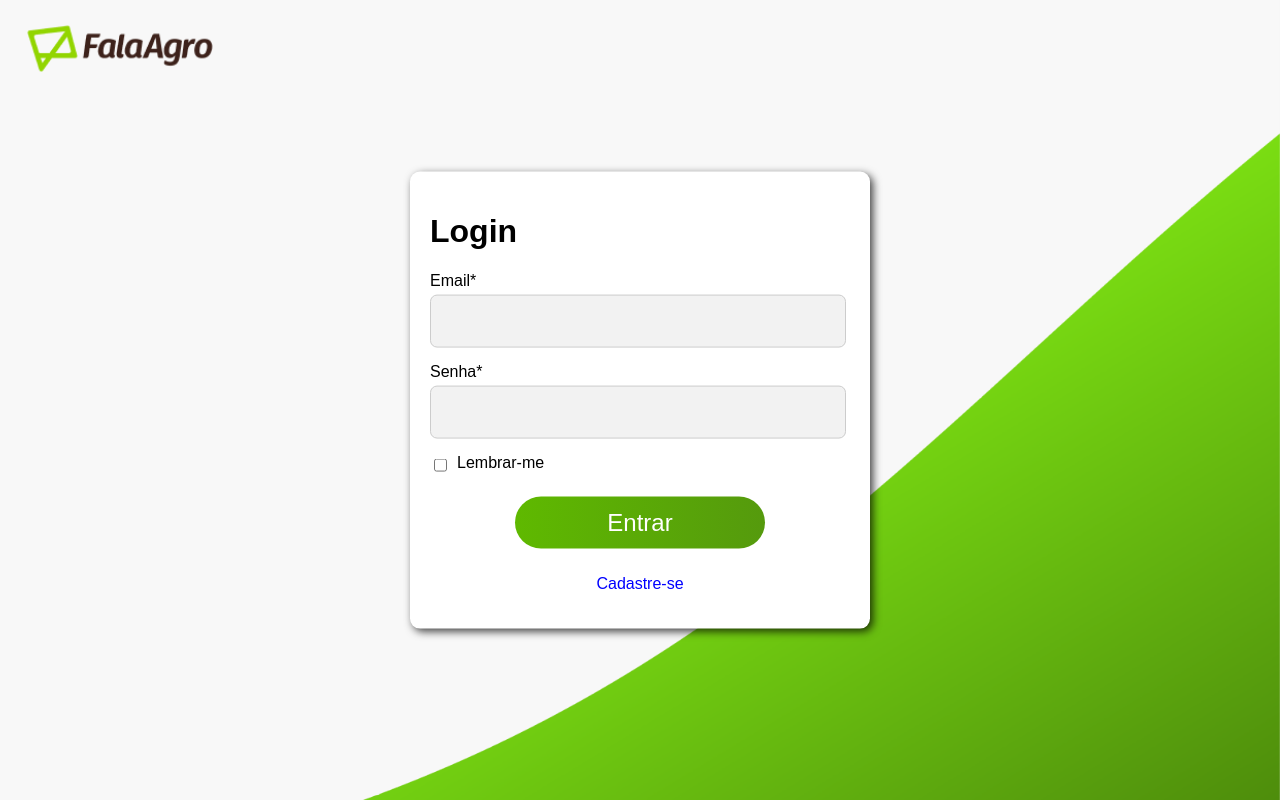
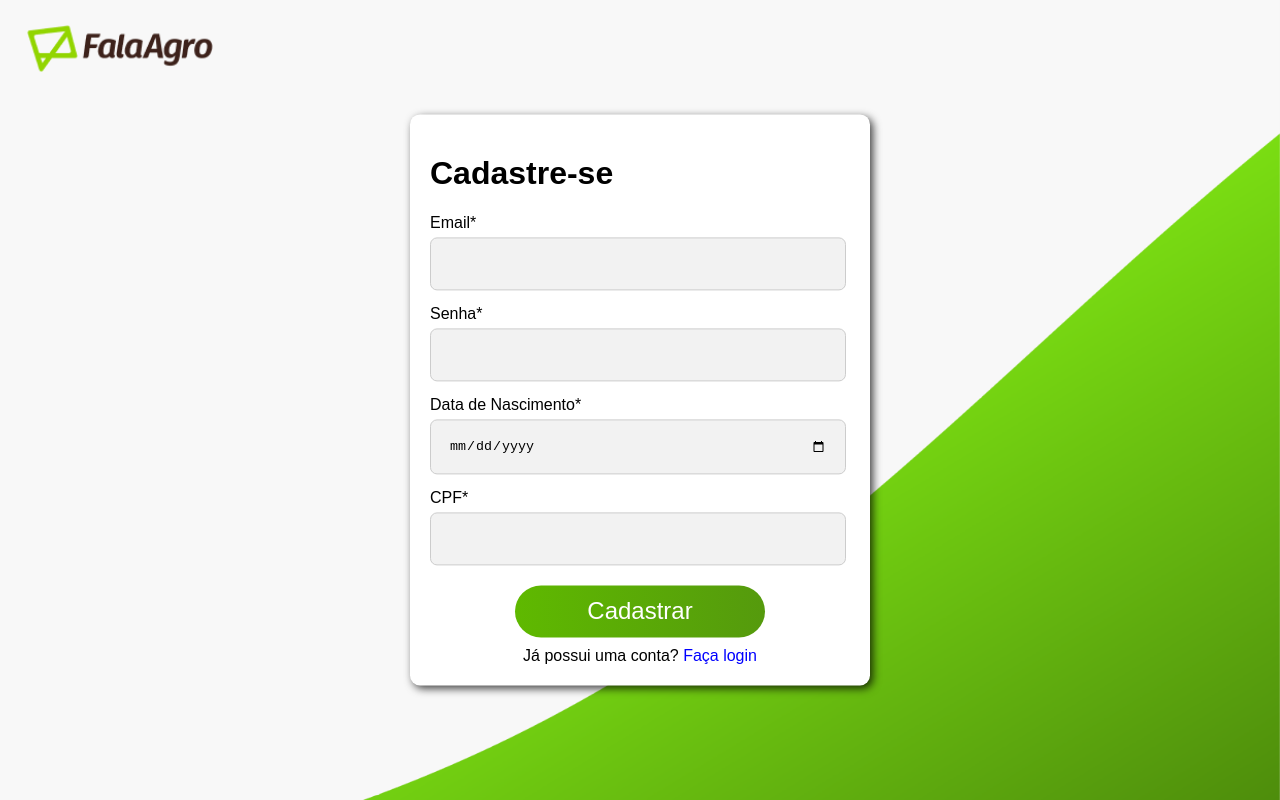
Before and after one commit to dmds97/Fala_Agro, a React (Vite) app: page /signup in a window 1280 px wide. Built offline with nearby package versions, Linux system fonts and the light colour scheme.

Commit message:
Iniciando a página de cadastro

```diff
--- a/package.json
+++ b/package.json
@@ -29,5 +29,6 @@
     "typescript": "^5.5.3",
     "typescript-eslint": "^8.0.1",
     "vite": "^5.4.1"
-  }
+  },
+  "packageManager": "yarn@1.22.22+sha1.ac34549e6aa8e7ead463a7407e1c7390f61a6610"
 }
--- a/src/App.tsx
+++ b/src/App.tsx
@@ -1,11 +1,20 @@
+import { BrowserRouter, Routes, Route } from "react-router-dom";
+
+import LoginPage from "./pages/LoginPage/index";
+import SignUpPage from "./pages/SignUpPage";
 import "./index.css";
-import LoginPage from "./pages/LoginPage/index";
+
 
 function App() {
   return (
     <>
       <div>
-        <LoginPage />
+        <BrowserRouter>
+          <Routes>
+            <Route path="/" element={<LoginPage />} />
+            <Route path="/signup" element={<SignUpPage />} />
+          </Routes>
+        </BrowserRouter>
       </div>
     </>
   );
--- a/src/components/Button/Button.tsx
+++ b/src/components/Button/Button.tsx
@@ -1,7 +1,7 @@
 import "./style.css";
 
-const Button = () => {
-  return <button type="submit">Entrar</button>;
+const Button = ({value}: {value:string}) => {
+  return <button type="submit">{value}</button>;
 };
 
 export default Button;
--- a/src/pages/LoginPage/index.tsx
+++ b/src/pages/LoginPage/index.tsx
@@ -3,7 +3,7 @@ import "./style.css";
 import logo from "../../assets/img/logo.png";
 import { zodResolver } from "@hookform/resolvers/zod";
 import * as z from "zod";
-import Button from "../../components/Button/button";
+import Button from "../../components/Button/Button";
 
 const schema = z.object({
   email: z
@@ -46,7 +46,7 @@ const LoginPage = () => {
               <div>
                 <label htmlFor="email">Email*</label>
                 <input id="email" type="email" {...register("email")} />
-                {errors.email && <p>{errors.email.message as string}</p>}
+                {errors.email && <p className="error-message">{errors.email.message as string}</p>}
               </div>
               <div>
                 <label htmlFor="password">Senha*</label>
@@ -55,7 +55,7 @@ const LoginPage = () => {
                   type="password"
                   {...register("password")}
                 />
-                {errors.password && <p>{errors.password.message as string}</p>}
+                {errors.password && <p className="error-message">{errors.password.message as string}</p>}
               </div>
               <div className="checkbox-container">
                 <input type="checkbox" id="remember" />
@@ -63,8 +63,8 @@ const LoginPage = () => {
               </div>
             </div>
             <div className="button-container">
-              <Button />
-              <p>Cadastre-se</p>
+              <Button value="Entrar"/>
+              <a href="/signup">Cadastre-se</a>
             </div>
           </form>
         </div>
--- a/src/pages/LoginPage/style.css
+++ b/src/pages/LoginPage/style.css
@@ -92,18 +92,20 @@ input[type="password"] {
   margin-top: 20px;
 }
 
-p {
+a {
   text-align: center;
+  text-decoration: none;
   color: blue;
   cursor: pointer;
 }
 
-p:hover {
+a:hover {
   text-decoration: underline;
 }
 
 .error-message {
   color: red;
-  font-size: 0.875rem;
+  font-size: 0.75rem;
+  font-style: italic;
   margin-top: 5px;
 }
--- /dev/null
+++ b/src/pages/SignUpPage/index.tsx
@@ -0,0 +1,91 @@
+import { useForm, SubmitHandler } from "react-hook-form";
+import "./style.css";
+import logo from "../../assets/img/logo.png";
+import { zodResolver } from "@hookform/resolvers/zod";
+import * as z from "zod";
+import Button from "../../components/Button/Button";
+
+const schema = z.object({
+  email: z
+    .string()
+    .email("E-mail inválido")
+    .nonempty("Esse campo é obrigatório"),
+  password: z
+    .string()
+    .min(8, "Mínimo 8 caracteres")
+    .nonempty("Esse campo é obrigatório"),
+  date: z
+    .string()
+    .nonempty("Esse campo é obrigatório")
+});
+
+type LoginFormInputs = z.infer<typeof schema>;
+
+const SignUpPage = () => {
+  const {
+    register,
+    handleSubmit,
+    formState: { errors },
+  } = useForm<LoginFormInputs>({
+    resolver: zodResolver(schema),
+    mode: "onBlur",
+  });
+
+  const onSubmit: SubmitHandler<LoginFormInputs> = (data) => {
+    console.log(data);
+  };
+
+  return (
+    <>
+      <div className="background"></div>
+      <img src={logo} alt="Logo" className="logo" />
+      <div className="modal">
+        <div className="content">
+          <div className="titlelogin">
+            <h1>Cadastre-se</h1>
+          </div>
+          <form onSubmit={handleSubmit(onSubmit)}>
+            <div className="inputsdata">
+              <div>
+                <label htmlFor="email">Email*</label>
+                <input id="email" type="email" {...register("email")} />
+                {errors.email && <p className="error-message">{errors.email.message as string}</p>}
+              </div>
+              <div>
+                <label htmlFor="password">Senha*</label>
+                <input
+                  id="password"
+                  type="password"
+                  {...register("password")}
+                />
+                {errors.password && <p className="error-message">{errors.password.message as string}</p>}
+              </div>
+              <div>
+                <label htmlFor="date">Data de Nascimento*</label>
+                <input
+                  id="date"
+                  type="date"
+                  {...register("date")}
+                />
+                {errors.date && <p className="error-message">{errors.date.message as string}</p>}
+              </div>
+              <div>
+                <label htmlFor="cpf">CPF*</label>
+                <input
+                  id="cpf"
+                  type="text"
+                />
+              </div>
+            </div>
+            <div className="button-container">
+              <Button value="Cadastrar"/>
+              <span>Já possui uma conta? <a href="/">Faça login</a></span>
+            </div>
+          </form>
+        </div>
+      </div>
+    </>
+  );
+};
+
+export default SignUpPage;
--- /dev/null
+++ b/src/pages/SignUpPage/style.css
@@ -0,0 +1,113 @@
+body,
+html {
+  height: 100%;
+}
+
+.background {
+  position: fixed;
+  top: 0;
+  left: 0;
+  width: 100%;
+  height: 100%;
+  background-image: url("../../assets/img/BG-01.png");
+  background-size: cover;
+  background-position: center;
+  z-index: -1;
+}
+
+.logo {
+  position: absolute;
+  top: 20px;
+  left: 20px;
+  width: 200px;
+  height: auto;
+  z-index: 1;
+}
+
+.modal {
+  display: flex;
+  flex-direction: column;
+  align-items: center;
+  justify-content: center;
+  max-width: 90%;
+  width: 420px;
+  height: auto;
+  min-height: 400px;
+  position: absolute;
+  top: 50%;
+  left: 50%;
+  transform: translate(-50%, -50%);
+  background-color: #fff;
+  box-shadow: 3px 3px 8px rgba(0, 0, 0, 0.75);
+  border-radius: 10px;
+  padding: 20px;
+}
+
+.content {
+  width: 100%;
+}
+
+.titlelogin {
+  text-align: left;
+  font-size: 16px;
+  margin-bottom: 20px;
+}
+
+.inputsdata {
+  margin-top: 20px;
+}
+
+.inputsdata div {
+  margin-bottom: 15px;
+}
+
+label {
+  display: block;
+  margin-bottom: 5px;
+}
+
+input[type="email"],
+input[type="password"],
+input[type="date"],
+input[type="text"] {
+  width: 90%;
+  padding: 18px;
+  border: 1px solid #ccc;
+  border-radius: 7px;
+  background-color: #f2f2f2;
+}
+
+.checkbox-container {
+  display: flex;
+  align-items: center;
+  margin-bottom: 20px;
+}
+
+.checkbox-container input {
+  margin-right: 10px;
+}
+
+.button-container {
+  display: flex;
+  flex-direction: column;
+  align-items: center;
+  margin-top: 20px;
+}
+
+a {
+  text-align: center;
+  text-decoration: none;
+  color: blue;
+  cursor: pointer;
+}
+
+a:hover {
+  text-decoration: underline;
+}
+
+.error-message {
+  color: red;
+  font-size: 0.75rem;
+  font-style: italic;
+  margin-top: 5px;
+}
```
Also changed, not shown: 1 other file (tests, documents, lock files or other folders).
